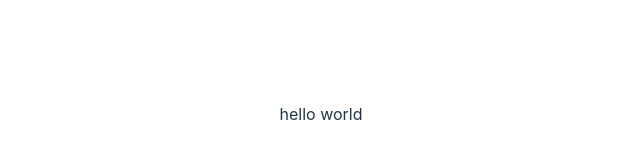
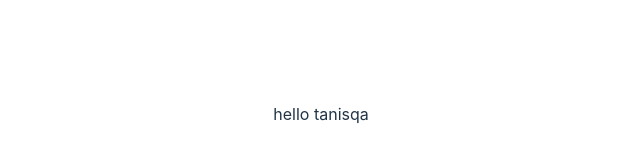
Before and after one commit to TanisqaRaj/healthcare-platform, a React (Vite) app in the folder Frontend/: page / in a window 1280 px wide. Shown: the part 286-446 px from the top of the page, without its empty margins (319-959 px from the left). Built offline with nearby package versions, Linux system fonts and the light colour scheme.

Commit message:
addede hello tanisqa

```diff
--- a/Frontend/src/App.jsx
+++ b/Frontend/src/App.jsx
@@ -8,7 +8,7 @@ function App() {
 
   return (
     <>
-     hello world
+     hello tanisqa
     </>
   )
 }
```
